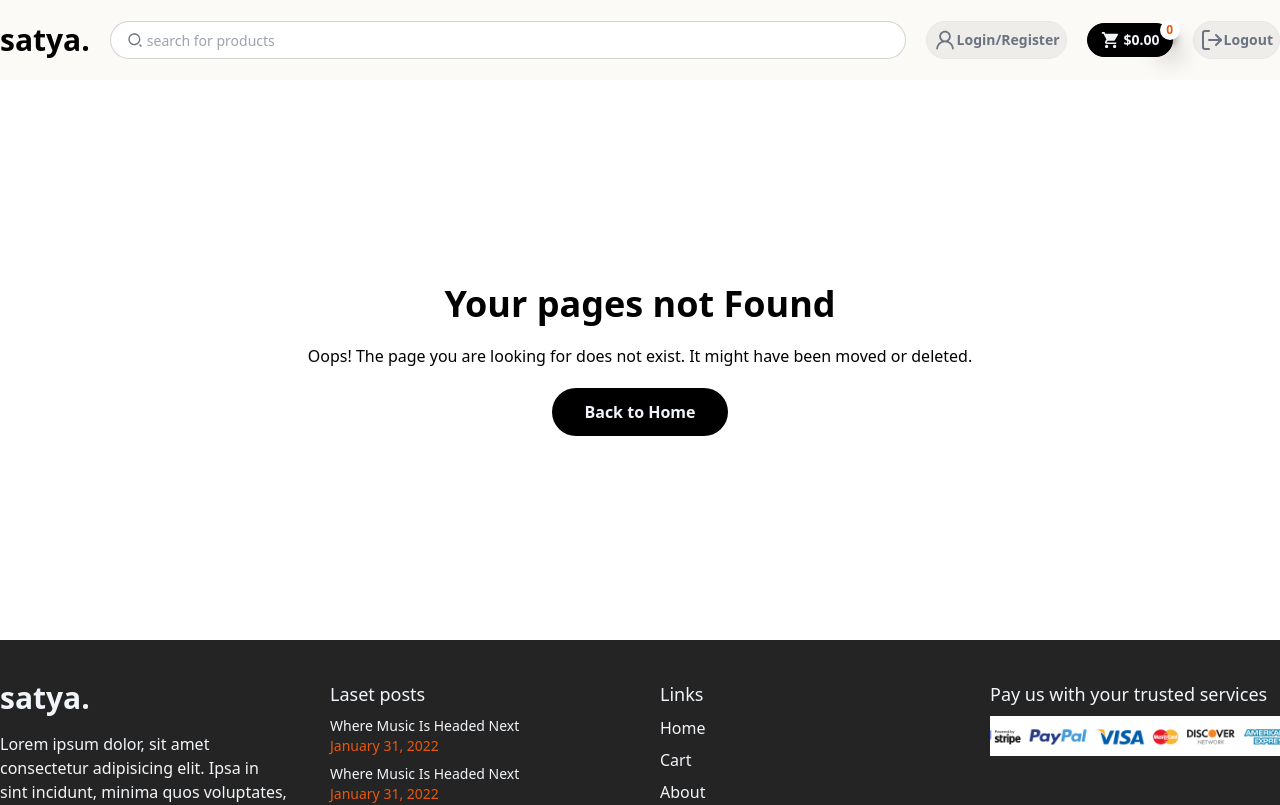
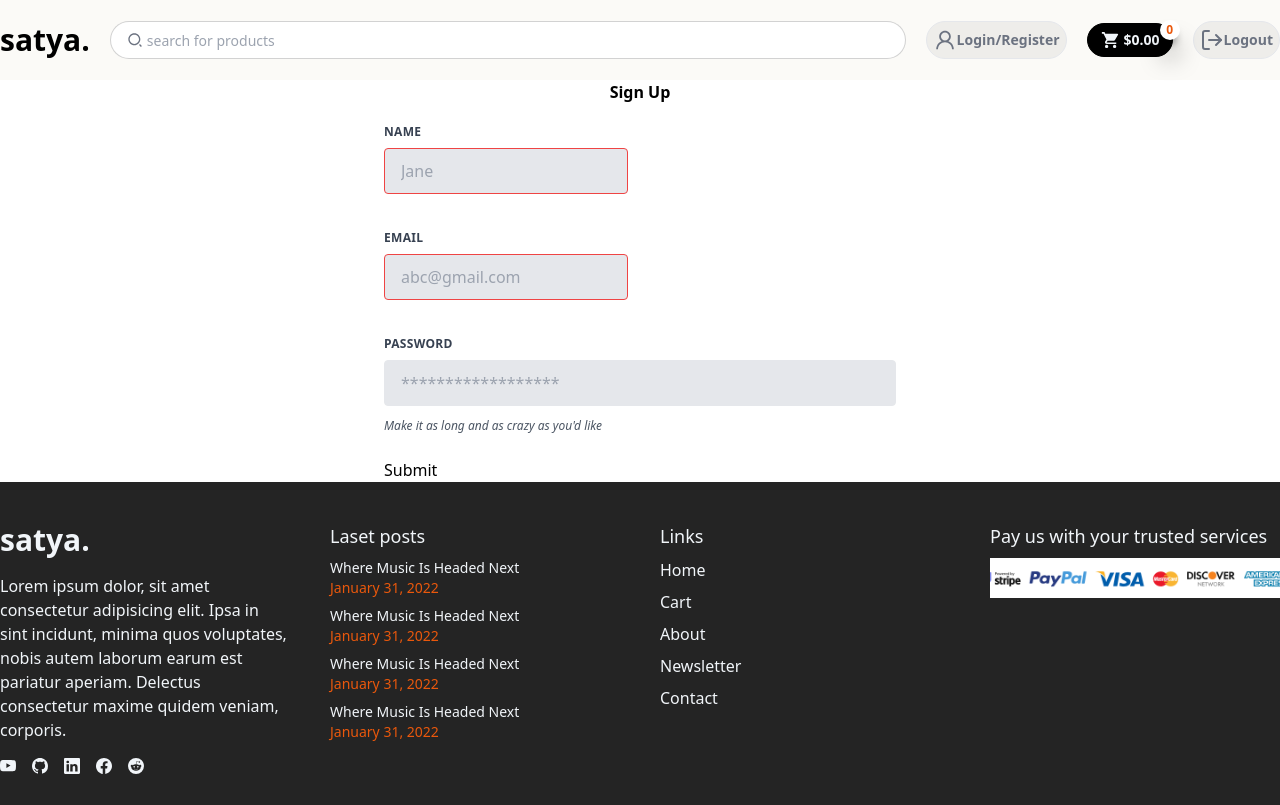
Before and after one commit to coderSatya/satya_ecommerce_store, a Next.js app: page /auth/sign-up in a window 1280 px wide. Before the commit this address had no page. Shown: the top 805 px of the page. Built offline with nearby package versions, Linux system fonts and the light colour scheme.

Commit message:
added signup

```diff
--- a/components/Header.tsx
+++ b/components/Header.tsx
@@ -40,10 +40,10 @@ const Header = () => {
           />
         </div>
         {/* Login/register */}
-        <div className="headerDiv">
+     <Link href="/auth/sign-up">   <div className="headerDiv">
           <AiOutlineUser className="text-2xl" />
           <p className="text-sm font-semibold">Login/Register</p>
-        </div>
+        </div></Link>
         {/* Cart button */}
         <Link href="/cart">
 
--- a/package.json
+++ b/package.json
@@ -18,6 +18,7 @@
     "next": "13.5.6",
     "react": "^18",
     "react-dom": "^18",
+    "react-hook-form": "^7.49.2",
     "react-hot-toast": "^2.4.1",
     "react-icons": "^4.12.0",
     "react-loader-spinner": "^5.4.5",
--- /dev/null
+++ b/pages/auth/sign-up/index.tsx
@@ -0,0 +1,85 @@
+import React from "react";
+import { useForm } from "react-hook-form";
+
+const Signup = () => {
+
+  const form  = useForm()
+  const { register, handleSubmit, reset } = form;
+  const onSubmit = (data:any)=>{
+console.log(data, '1111111')
+  }
+  return (
+    <div>
+      <h1 className="text-center mb-5 font-bold">Sign Up</h1>
+      <form className="w-full max-w-lg m-auto">
+        <div className="flex flex-wrap -mx-3 mb-6">
+          <div className="w-full md:w-1/2 px-3 mb-6 md:mb-0">
+            <label
+              className="block uppercase tracking-wide text-gray-700 text-xs font-bold mb-2"
+
+            >
+              Name
+            </label>
+            <input
+              className="appearance-none block w-full bg-gray-200 text-gray-700 border border-red-500 rounded py-3 px-4 mb-3 leading-tight focus:outline-none focus:bg-white"
+              id="grid-first-name"
+              type="text"
+              placeholder="Jane"
+              {...register("name")}
+            />
+
+          </div>
+
+        </div>
+
+        <div className="flex flex-wrap -mx-3 mb-6">
+          <div className="w-full md:w-1/2 px-3 mb-6 md:mb-0">
+            <label
+              className="block uppercase tracking-wide text-gray-700 text-xs font-bold mb-2"
+
+            >
+              Email
+            </label>
+            <input
+              className="appearance-none block w-full bg-gray-200 text-gray-700 border border-red-500 rounded py-3 px-4 mb-3 leading-tight focus:outline-none focus:bg-white"
+              id="grid-first-name"
+              type="text"
+              placeholder="abc@gmail.com"
+              {...register("email")}
+            />
+
+          </div>
+
+        </div>
+
+
+        <div className="flex flex-wrap -mx-3 mb-6">
+          <div className="w-full px-3">
+            <label
+              className="block uppercase tracking-wide text-gray-700 text-xs font-bold mb-2"
+
+            >
+              Password
+            </label>
+            <input
+              className="appearance-none block w-full bg-gray-200 text-gray-700 border border-gray-200 rounded py-3 px-4 mb-3 leading-tight focus:outline-none focus:bg-white focus:border-gray-500"
+              id="grid-password"
+              type="password"
+              placeholder="******************"
+              {...register("password")}
+            />
+            <p className="text-gray-600 text-xs italic">
+              Make it as long and as crazy as you'd like
+            </p>
+          </div>
+        </div>
+
+        <div>
+          <button color="primary" onClick={handleSubmit(onSubmit)}>Submit</button>
+        </div>
+      </form>
+    </div>
+  );
+};
+
+export default Signup;
```
Also changed, not shown: 1 other file (tests, documents, lock files or other folders).
